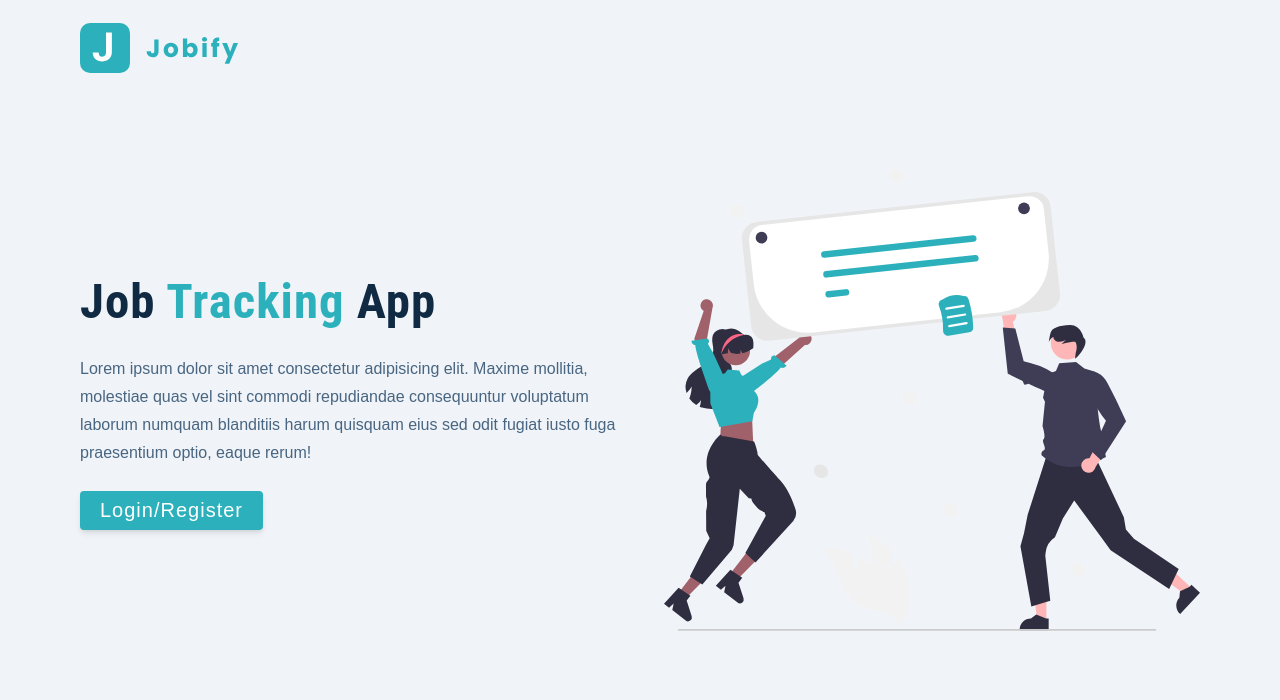
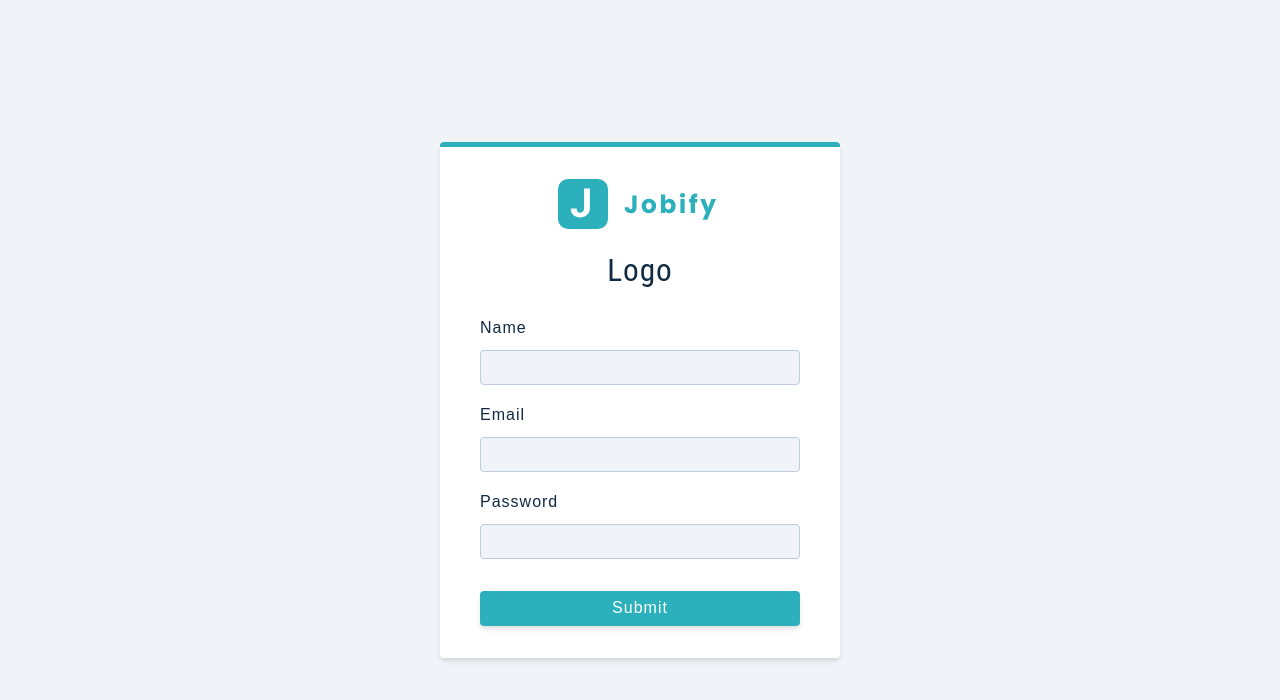
Before and after one commit to alaminsheikh01/Job-portal-website, a React (Create React App) app: page /register in a window 1280 px wide. Shown: the top 700 px of the page. Built offline with nearby package versions, Linux system fonts and the light colour scheme.

Commit message:
register page setup awesome way

```diff
--- a/package.json
+++ b/package.json
@@ -7,6 +7,7 @@
     "normalize.css": "^8.0.1",
     "react": "^17.0.2",
     "react-dom": "^17.0.2",
+    "react-router-dom": "^6.2.1",
     "react-scripts": "5.0.0",
     "styled-components": "^5.3.3"
   },
--- a/src/App.js
+++ b/src/App.js
@@ -1,10 +1,16 @@
-import Landing from "./pages/Landing";
+import {BrowserRouter, Routes, Route, Link} from 'react-router-dom'
+import {Dashboard, Landing, Error, Register} from './pages'
 
 function App() {
   return (
-    <div className="App">
-      <Landing/>
-    </div>
+   <BrowserRouter>
+   <Routes>
+     <Route path="/" element={<Dashboard/>}/>
+     <Route path="/register" element={<Register/>}/>
+     <Route path="/landing" element={<Landing/>}/>
+     <Route path="*" element={<Error/>}/>
+   </Routes>
+   </BrowserRouter>
   );
 }
 
--- /dev/null
+++ b/src/components/FormRow.js
@@ -0,0 +1,12 @@
+import React from 'react'
+
+const FormRow = ({type, name, value, handleChange, labelText}) => {
+  return (
+    <div className='form-row'>
+    <label htmlFor={name} className='form-label'>{labelText || name}</label>
+    <input type={type} value={value} name={name} onChange={handleChange} className="form-input"/>
+</div>
+  )
+}
+
+export default FormRow
--- /dev/null
+++ b/src/components/index.js
@@ -0,0 +1,4 @@
+import Logo from "./Logo";
+import FormRow from "./FormRow";
+
+export {Logo, FormRow}
--- /dev/null
+++ b/src/pages/Dashboard.js
@@ -0,0 +1,11 @@
+import React from 'react'
+
+const Dashboard = () => {
+  return (
+    <div>
+      Dashboard page
+    </div>
+  )
+}
+
+export default Dashboard
--- /dev/null
+++ b/src/pages/Error.js
@@ -0,0 +1,19 @@
+import React from 'react'
+import { Link } from 'react-router-dom'
+import img from '../assets/images/not-found.svg'
+import Wrapper from '../assets/wrappers/ErrorPage'
+
+const Error = () => {
+  return (
+    <Wrapper className='full-page'>
+        <div>
+            <img src={img} alt="not found"/>
+            <h3>Ohh! page not found</h3>
+            <p>We can't seem to find the page you are looking for</p>
+            <Link to='/'>Back Home</Link>
+        </div>
+    </Wrapper>
+  )
+}
+
+export default Error
--- /dev/null
+++ b/src/pages/Register.js
@@ -0,0 +1,45 @@
+import React,{useState} from 'react'
+import {Logo, FormRow} from '../components'
+import Wrapper from '../assets/wrappers/RegisterPage'
+
+const initialState ={
+    name: '',
+    email: '',
+    password: '',
+    isMember: true,
+}
+
+const Register = () => {
+ const [values, setValues] = useState(initialState)
+ // global state ad useNavigate
+
+const handleChange =(e) =>{
+    console.log(e.target)
+}
+
+const onSubmit =(e) =>{
+    e.preventDefault()
+    console.log(e.target)
+}
+
+
+  return (
+    <Wrapper className='full-page'>
+        <form className='form' onSubmit={onSubmit}>
+        <Logo/>
+        <h3>Logo</h3>
+        {/* name input  */}
+        <FormRow type="text" name="name" value={values.name} handleChange={handleChange}/>
+        {/* email input  */}
+        <FormRow type="email" name="email" value={values.email} handleChange={handleChange}/>
+
+        {/* password input  */}
+        <FormRow type="password" name="password" value={values.password} handleChange={handleChange}/>
+
+        <button type='submit' className='btn btn-block'>Submit</button>
+        </form>
+    </Wrapper>
+  )
+}
+
+export default Register
--- /dev/null
+++ b/src/pages/index.js
@@ -0,0 +1,6 @@
+import Dashboard from "./Dashboard";
+import Landing from "./Landing";
+import Error from "./Error";
+import Register from "./Register";
+
+export {Dashboard, Landing, Error, Register}
```
Also changed, not shown: 1 other file (tests, documents, lock files or other folders).
